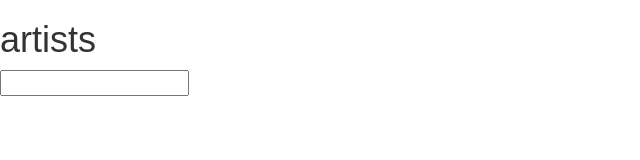
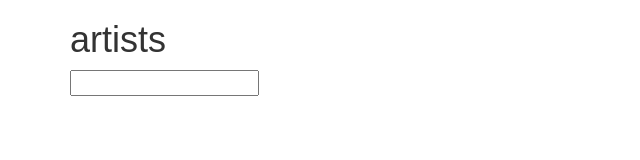
Before and after one commit to erintherad/sfmoma_artist_app, a React app: page public/index.html in a window 1280 px wide. Shown: the whole page, without its empty margins (0-640 px from the left). Built offline with nearby package versions, Linux system fonts and the light colour scheme; files whose address does not match are found by name.

Commit message:
adds bootstrap

```diff
--- a/public/index.html
+++ b/public/index.html
@@ -27,7 +27,7 @@
     <noscript>
       You need to enable JavaScript to run this app.
     </noscript>
-    <div id="root"></div>
+    <div class="container" id="root"></div>
     <!--
       This HTML file is a template.
       If you open it directly in the browser, you will see an empty page.
```
